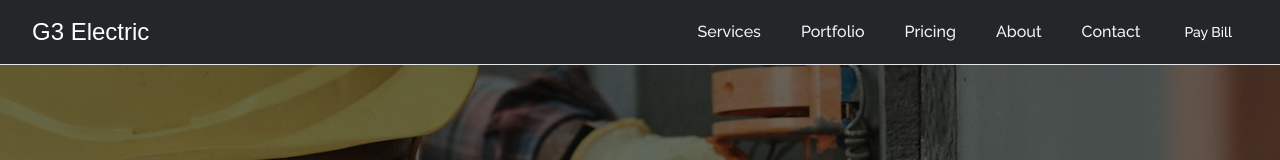
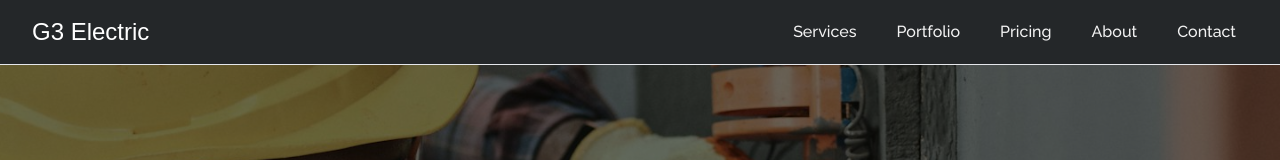
Before and after one commit to g3electricdsm-design/g3, a Next.js app: page / in a window 1280 px wide. Shown: the top 160 px of the page. Built offline with nearby package versions, Linux system fonts and the light colour scheme; a web font is replaced by a local one.

Commit message:
🚫 Hide Bill Pay from navigation
- Removed Pay Bill link from desktop navigation
- Removed Pay Bill link from mobile navigation
- Removed Pay Bill link from footer
- Bill Pay page still exists at /pay but hidden from navigation
- Cleaner navigation focused on core services

```diff
--- a/src/app/page.tsx
+++ b/src/app/page.tsx
@@ -417,7 +417,6 @@ export default function Home() {
               <Link href="/pricing" className="text-white-smoke hover:text-purple font-raleway">Pricing</Link>
               <Link href="/about" className="text-white-smoke hover:text-purple font-raleway">About</Link>
               <Link href="/contact" className="text-white-smoke hover:text-purple font-raleway">Contact</Link>
-              <Link href="/pay" className="text-purple hover:text-phlox font-raleway font-semibold">Pay Bill</Link>
             </div>
             <div className="mt-6 pt-4 border-t border-white/20">
               <p className="text-white-smoke text-sm">
--- a/src/components/MobileMenu.tsx
+++ b/src/components/MobileMenu.tsx
@@ -17,7 +17,6 @@ export default function MobileMenu({ currentPath }: MobileMenuProps) {
     { name: 'Pricing', href: '/pricing' },
     { name: 'About', href: '/about' },
     { name: 'Contact', href: '/contact' },
-    { name: 'Pay Bill', href: '/pay' },
   ];
 
   const isCurrentPath = (path: string) => {
--- a/src/components/Navigation.tsx
+++ b/src/components/Navigation.tsx
@@ -73,13 +73,6 @@ export default function Navigation({ currentPath }: NavigationProps) {
               >
                 Contact
               </Link>
-              <Link
-                href="/pay"
-                className="bg-gradient-to-r from-purple to-phlox text-white px-4 py-2 rounded-md text-sm font-medium hover:from-phlox hover:to-purple hover:scale-105 hover:shadow-lg hover:shadow-purple/25 focus:ring-2 focus:ring-purple focus:ring-offset-2 transition-all duration-300 ease-in-out transform"
-                role="menuitem"
-              >
-                Pay Bill
-              </Link>
             </div>
           </div>
 
```
